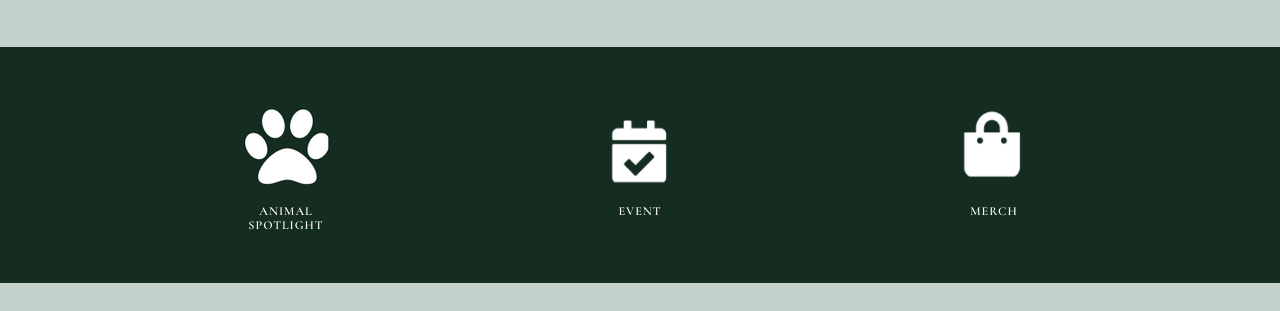
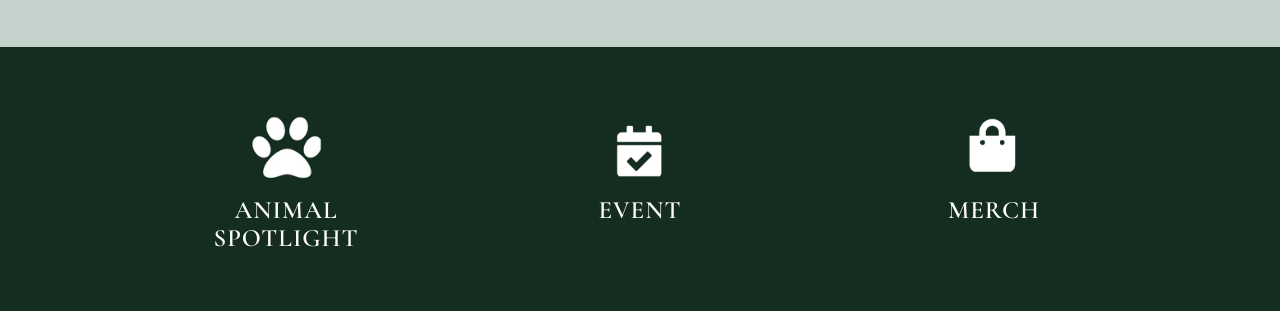
Before and after one commit to samnjab/animal-refuge, a plain HTML site: page index.html in a window 1280 px wide. Shown: the part 1964-2275 px from the top of the page. Drawn offline with nearby package versions, Linux system fonts and the light colour scheme; a web font is replaced by a local one.

Commit message:
fixed the dimensions of the icons in the icons section

```diff
--- a/scss/main.scss
+++ b/scss/main.scss
@@ -197,15 +197,16 @@ header{
         justify-content: space-around;
         align-items: baseline;
         li{
-            flex-basis:calc(100%/3);
+            flex-basis:calc(100%/3 - 20px);
             // max-width:100px;
-            // min-width:50px;
+            min-width:80px;
+            margin:10px 10px;
             display:flex;
             flex-direction: column;
             justify-content: center;
             align-items: center;
             .icon-img{
-                width:calc(100px + 1vw);
+                width:calc(40px + 4vw);
                 img{
                     width:100%;
                 }
@@ -215,7 +216,7 @@ header{
             display:block;
         }
         h2{
-            font-size: calc(1.25rem - 1vw);
+            font-size: 1.25rem;
             display:flex;
             flex-direction:column;
             align-items: center;
```
Also changed, not shown: scss/main.css, 1 other file.
